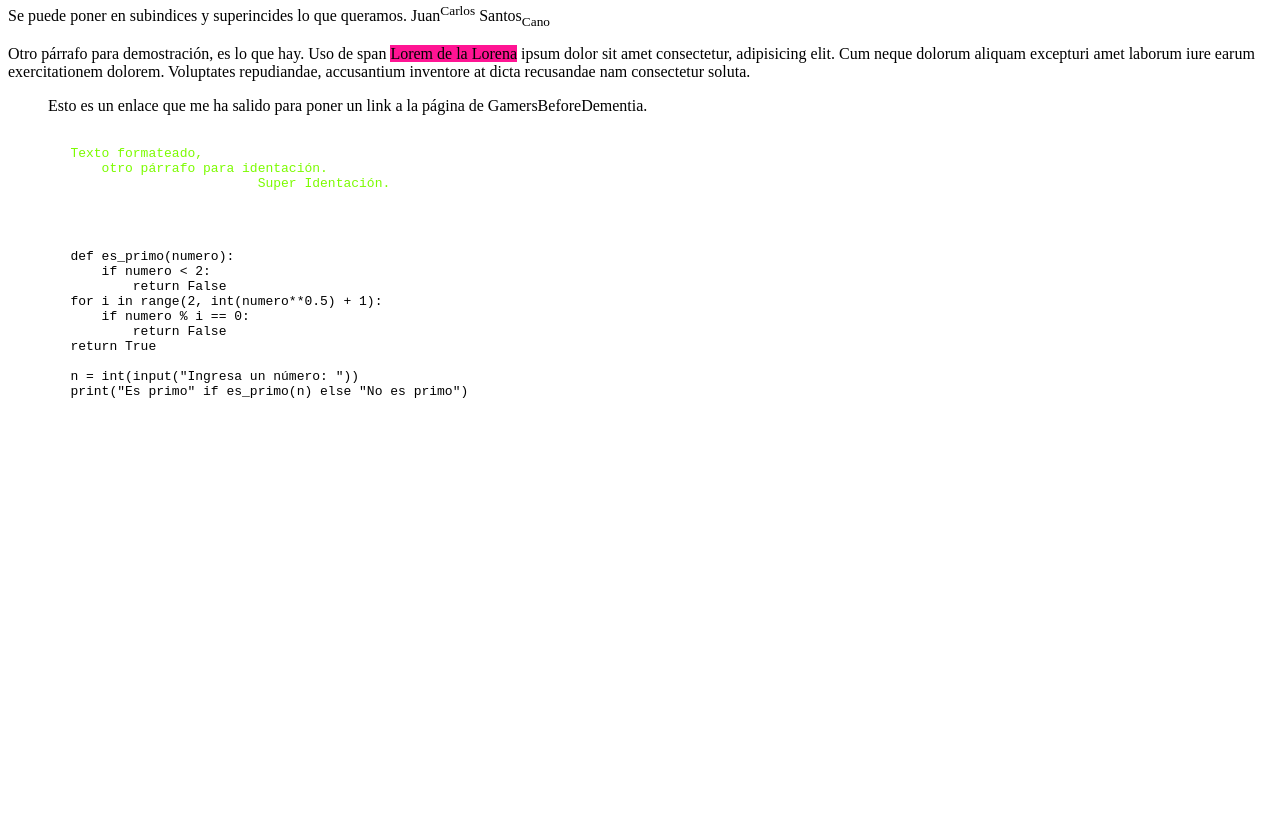
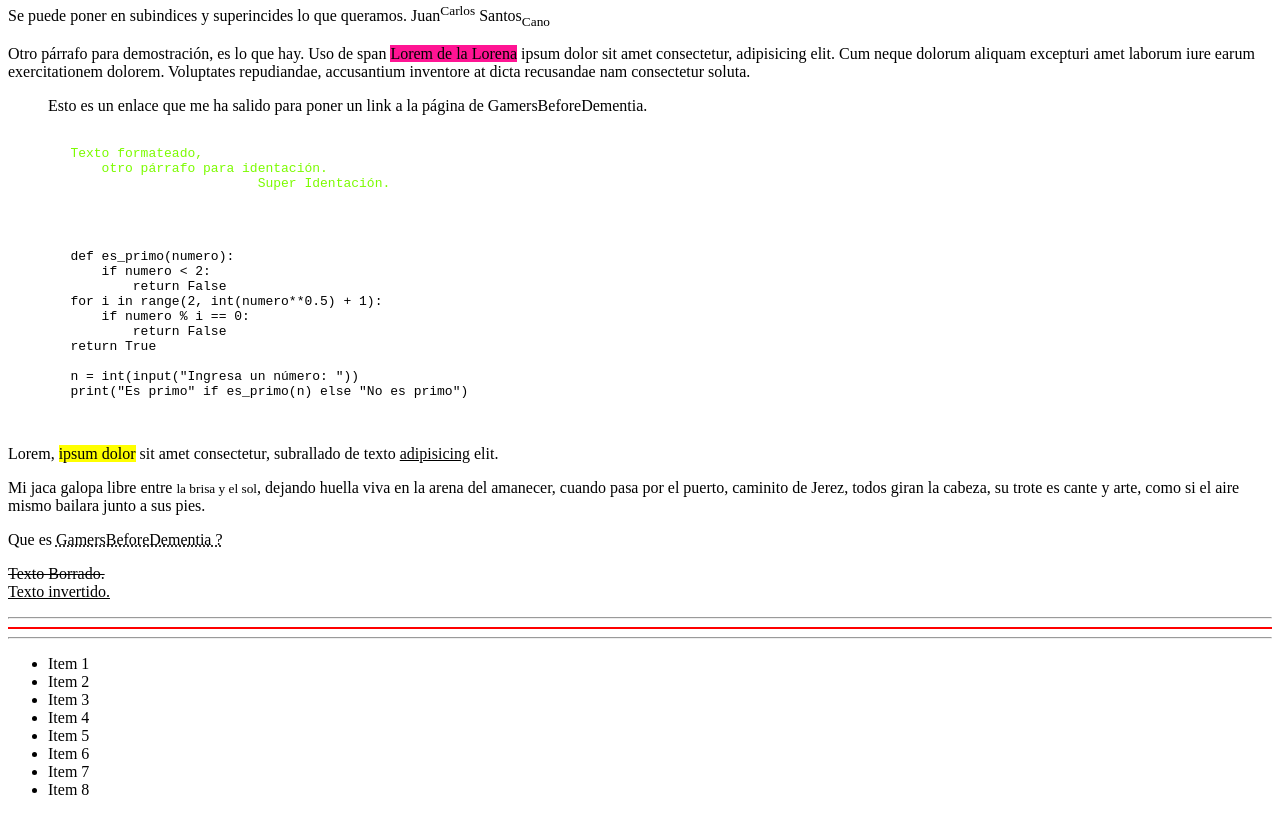
Before and after one commit to Flumperio/Curso_IFCT0078, a website: page Leccion_1.html in a window 1280 px wide. Shown: the part 414-1229 px from the top of the page. Before the commit the page ends 856 px from the top, so only its background shows below. Drawn offline with Linux system fonts and the light colour scheme.

Commit message:
3rd Upload

```diff
--- a/Leccion_1.html
+++ b/Leccion_1.html
@@ -64,6 +64,42 @@
         print("Es primo" if es_primo(n) else "No es primo")
     </code>
     </pre>
+
+    <p>
+        Lorem, <mark>ipsum dolor</mark> sit amet consectetur, subrallado de texto <u>adipisicing</u> elit.
+    </p>
+
+    <p>
+        Mi jaca galopa libre entre <small>la brisa y el sol</small>, dejando huella viva en la arena del amanecer, cuando pasa por el puerto, caminito de Jerez, todos giran la cabeza, su trote es cante y arte, como si el aire mismo bailara junto a sus pies.
+    </p>
+
+    <p>
+        Que es <abbr title="Gamers Before Dementia">GamersBeforeDementia ?</abbr>
+    </p>
+    <p>
+        <del cite="Esto es antiguo" datetime="30/07/2025"> <!-- Al ser una cita está bien para los buscadores, es información para ellos. -->
+            Texto Borrado.
+            <br>
+        </del>
+        <ins cite="Esto es lo nuevo" datetime="01/07/2025"> <!-- Al ser una cita está bien para los buscadores, es información para ellos. -->
+            Texto invertido.
+            <hr> <!--   Muestra una linea de separación -->
+            <hr color="red"> <!-- se pueden poner atributos pero está deprecado-->
+            <hr>
+        </ins>
+    </p>
+
+    <ul>
+        <li>Item 1</li>
+        <li>Item 2</li>
+        <li>Item 3</li>
+        <li>Item 4</li>
+        <li>Item 5</li>
+        <li>Item 6</li>
+        <li>Item 7</li>
+        <li>Item 8</li>
+    </ul>
+
 </body>
 
 </html>
```
Also changed, not shown: README.md.
